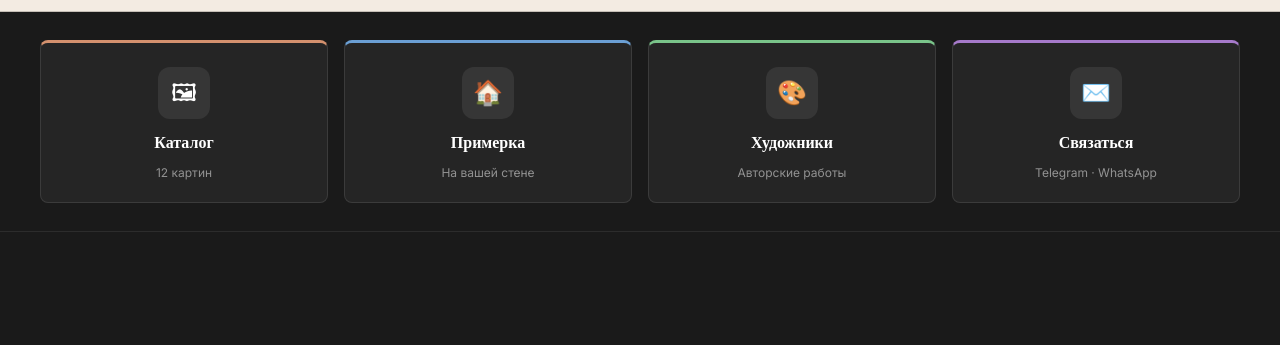
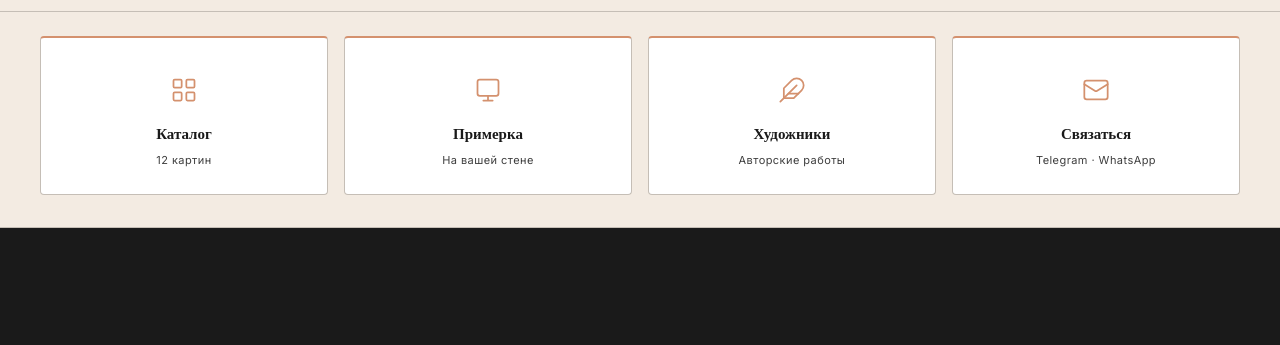
Before and after one commit to Allusa394/my-galereya-project, a plain HTML site: page index.html in a window 1280 px wide. Shown: the part 52-397 px from the top of the page. Drawn offline with nearby package versions, Linux system fonts and the light colour scheme.

Commit message:
fix: redesign nav tiles — light elegant cards matching gallery aesthetic
Replace dark multi-color tiles with white cards on beige background.
Single terracotta accent line, clean SVG icons, dark typography.

```diff
--- a/index.html
+++ b/index.html
@@ -604,9 +604,9 @@
 
     /* ── TILES ── */
     .tiles {
-      padding: 28px 40px;
-      background: var(--bg-dark);
-      border-bottom: 1px solid rgba(255,255,255,0.08);
+      padding: 24px 40px 32px;
+      background: var(--bg);
+      border-bottom: 1px solid var(--border);
     }
     .tiles__inner {
       max-width: 1200px;
@@ -616,51 +616,48 @@
       gap: 16px;
     }
     .tile {
-      background: rgba(255,255,255,0.05);
-      border: 1.5px solid rgba(255,255,255,0.1);
-      border-top-width: 3px;
-      border-radius: 8px;
-      padding: 24px 16px 20px;
+      background: #fff;
+      border: 1px solid var(--border);
+      border-top: 2px solid var(--accent);
+      border-radius: var(--r-card);
+      padding: 28px 16px 24px;
       text-align: center;
       text-decoration: none;
-      color: #fff;
+      color: var(--text);
       cursor: pointer;
-      transition: box-shadow 0.2s, transform 0.15s, background 0.15s;
+      transition: box-shadow 0.2s, transform 0.15s;
       display: flex;
       flex-direction: column;
       align-items: center;
-      gap: 8px;
+      gap: 10px;
       font-family: var(--font-body);
       font-size: inherit;
       min-width: 0;
     }
     .tile:hover {
-      box-shadow: 0 6px 24px rgba(0,0,0,0.5);
+      box-shadow: 0 4px 20px rgba(0,0,0,0.08);
       transform: translateY(-2px);
-      background: rgba(255,255,255,0.09);
-    }
-    .tile--catalog { border-top-color: #D4916E; }
-    .tile--tryout  { border-top-color: #6B9FD4; }
-    .tile--artists { border-top-color: #7AC48A; }
-    .tile--contact { border-top-color: #A67ACA; }
+    }
     .tile__icon-wrap {
-      width: 52px;
-      height: 52px;
-      border-radius: 12px;
+      width: 48px;
+      height: 48px;
       display: flex;
       align-items: center;
       justify-content: center;
-      font-size: 24px;
-      margin-bottom: 2px;
-      background: rgba(255,255,255,0.08);
-    }
-    .tile__title { font-family: var(--font-head); font-size: 16px; font-weight: 700; color: #fff; }
-    .tile__desc { font-size: 12px; color: rgba(255,255,255,0.5); }
+      color: var(--accent);
+    }
+    .tile__icon-wrap svg {
+      width: 28px;
+      height: 28px;
+    }
+    .tile__title { font-family: var(--font-head); font-size: 15px; font-weight: 700; color: var(--text); line-height: 1.2; }
+    .tile__desc { font-size: 11px; color: var(--text-sec); letter-spacing: 0.04em; }
     @media (max-width: 768px) {
-      .tiles { padding: 16px; }
-      .tiles__inner { grid-template-columns: repeat(2, 1fr); gap: 10px; }
-      .tile { padding: 18px 10px 16px; }
-      .tile__icon-wrap { width: 44px; height: 44px; font-size: 20px; }
+      .tiles { padding: 16px 16px 20px; }
+      .tiles__inner { grid-template-columns: repeat(2, 1fr); gap: 12px; }
+      .tile { padding: 24px 12px 20px; gap: 8px; }
+      .tile__icon-wrap { width: 40px; height: 40px; }
+      .tile__icon-wrap svg { width: 24px; height: 24px; }
     }
 
     /* ── SOLD BADGE ── */
@@ -952,23 +949,44 @@
 
 <div class="tiles">
   <div class="tiles__inner">
-    <a href="#catalog" class="tile tile--catalog">
-      <div class="tile__icon-wrap">🖼</div>
+    <a href="#catalog" class="tile">
+      <div class="tile__icon-wrap">
+        <svg viewBox="0 0 24 24" fill="none" stroke="currentColor" stroke-width="1.5" stroke-linecap="round" stroke-linejoin="round">
+          <rect width="7" height="7" x="3" y="3" rx="1"/><rect width="7" height="7" x="14" y="3" rx="1"/>
+          <rect width="7" height="7" x="3" y="14" rx="1"/><rect width="7" height="7" x="14" y="14" rx="1"/>
+        </svg>
+      </div>
       <span class="tile__title">Каталог</span>
       <span class="tile__desc">12 картин</span>
     </a>
-    <a href="#tryout" class="tile tile--tryout">
-      <div class="tile__icon-wrap">🏠</div>
+    <a href="#tryout" class="tile">
+      <div class="tile__icon-wrap">
+        <svg viewBox="0 0 24 24" fill="none" stroke="currentColor" stroke-width="1.5" stroke-linecap="round" stroke-linejoin="round">
+          <rect width="18" height="14" x="3" y="3" rx="2"/>
+          <path d="M8 21h8M12 17v4"/>
+        </svg>
+      </div>
       <span class="tile__title">Примерка</span>
       <span class="tile__desc">На вашей стене</span>
     </a>
-    <a href="#artists" class="tile tile--artists">
-      <div class="tile__icon-wrap">🎨</div>
+    <a href="#artists" class="tile">
+      <div class="tile__icon-wrap">
+        <svg viewBox="0 0 24 24" fill="none" stroke="currentColor" stroke-width="1.5" stroke-linecap="round" stroke-linejoin="round">
+          <path d="M20.24 12.24a6 6 0 0 0-8.49-8.49L5 10.5V19h8.5z"/>
+          <line x1="16" y1="8" x2="2" y2="22"/>
+          <line x1="17.5" y1="15" x2="9" y2="15"/>
+        </svg>
+      </div>
       <span class="tile__title">Художники</span>
       <span class="tile__desc">Авторские работы</span>
     </a>
-    <a href="#contact" class="tile tile--contact">
-      <div class="tile__icon-wrap">✉️</div>
+    <a href="#contact" class="tile">
+      <div class="tile__icon-wrap">
+        <svg viewBox="0 0 24 24" fill="none" stroke="currentColor" stroke-width="1.5" stroke-linecap="round" stroke-linejoin="round">
+          <rect width="20" height="16" x="2" y="4" rx="2"/>
+          <path d="m22 7-8.97 5.7a1.94 1.94 0 0 1-2.06 0L2 7"/>
+        </svg>
+      </div>
       <span class="tile__title">Связаться</span>
       <span class="tile__desc">Telegram · WhatsApp</span>
     </a>
```
